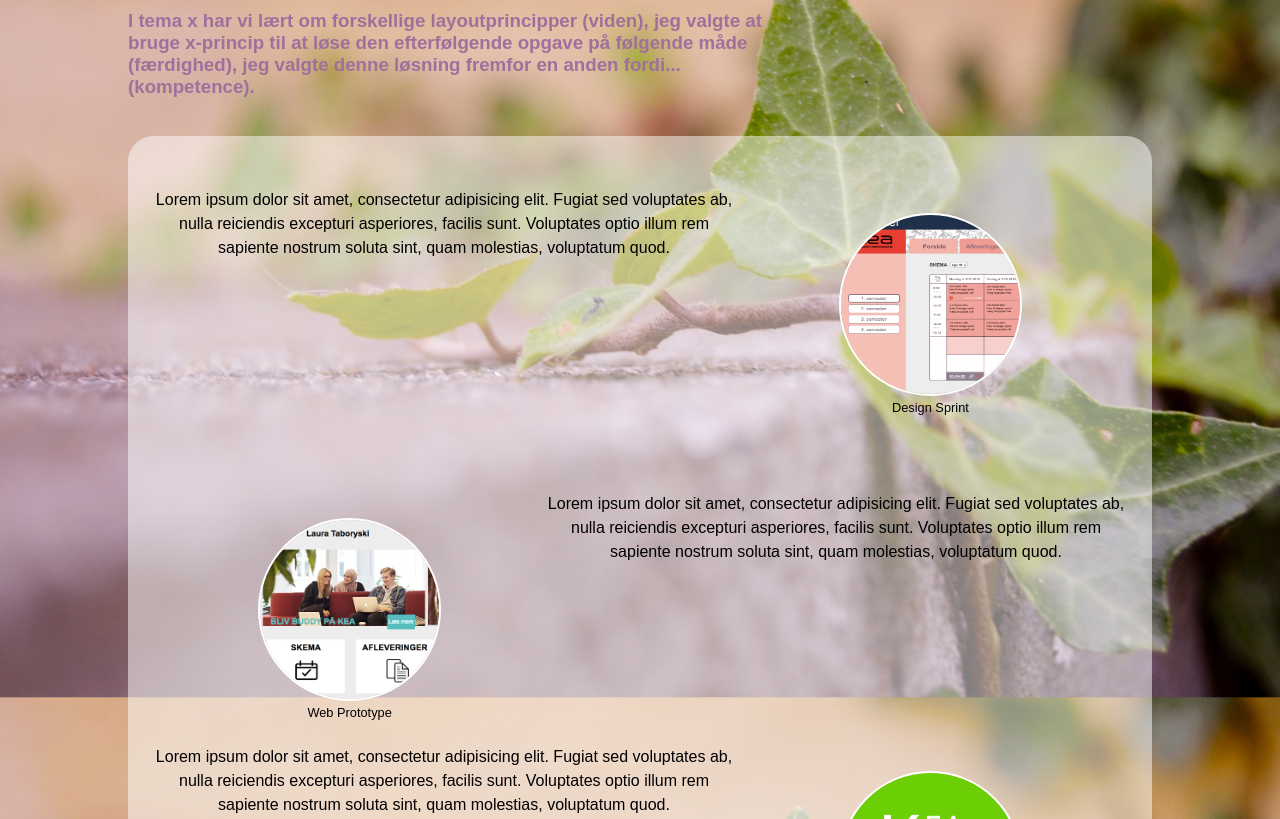
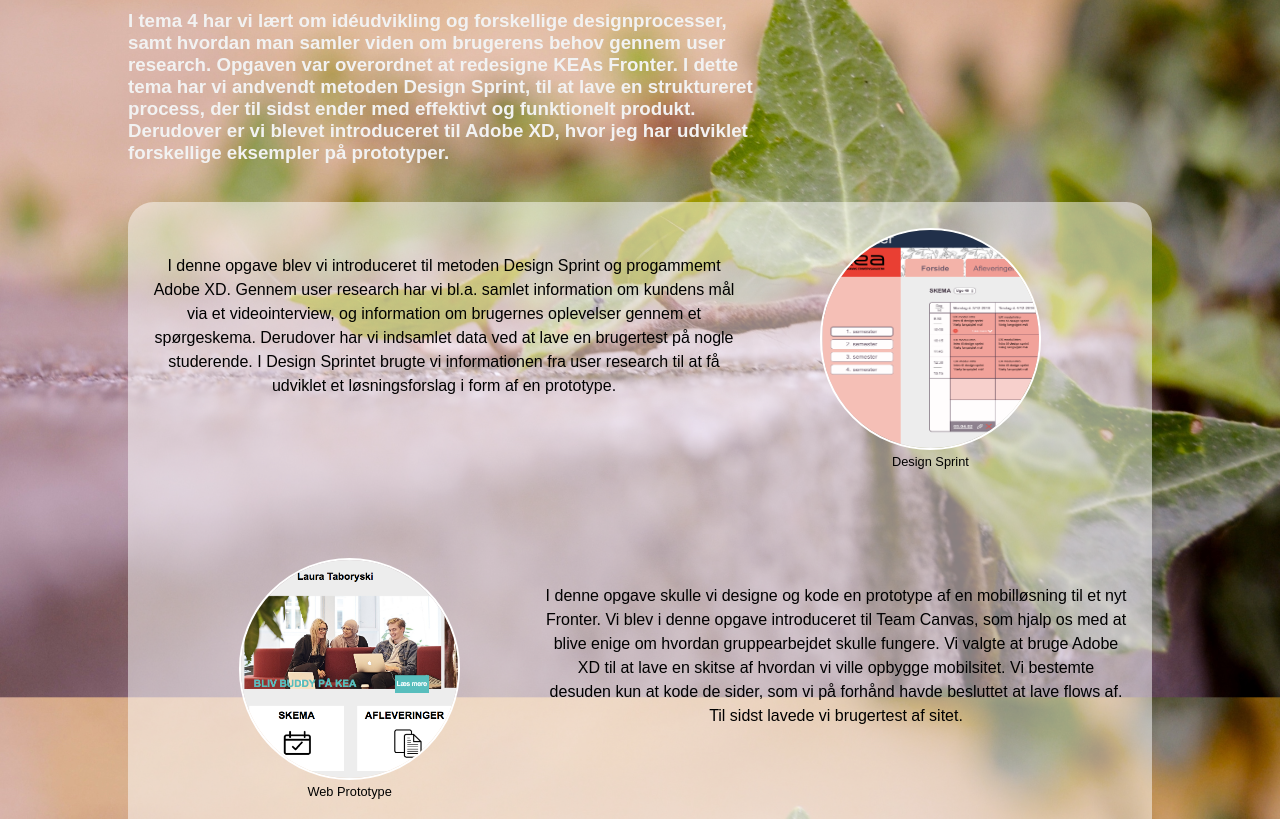
Before and after one commit to majx1185/portfolio1, a plain HTML site: page grundux.html in a window 1280 px wide. Shown: the part 173-992 px from the top of the page. Drawn offline with Linux system fonts and the light colour scheme.

Commit message:
tirs 8/1 ux tekst færdig, mangler små ting

```diff
--- a/grundux.html
+++ b/grundux.html
@@ -31,7 +31,7 @@
             <h1>Grundlæggende UX</h1>
         </div>
         <div class="underhead">
-            <h3>I tema x har vi lært om forskellige layoutprincipper (viden), jeg valgte at bruge x-princip til at løse den efterfølgende opgave på følgende måde (færdighed), jeg valgte denne løsning fremfor en anden fordi... (kompetence).</h3>
+            <h3>I tema 4 har vi lært om idéudvikling og forskellige designprocesser, samt hvordan man samler viden om brugerens behov gennem user research. Opgaven var overordnet at redesigne KEAs Fronter. I dette tema har vi andvendt metoden Design Sprint, til at lave en struktureret process, der til sidst ender med effektivt og funktionelt produkt. Derudover er vi blevet introduceret til Adobe XD, hvor jeg har udviklet forskellige eksempler på prototyper.</h3>
         </div>
 
         <div class="projects">
@@ -41,7 +41,7 @@
                     <p>Design Sprint</p>
                 </div>
                 <div class="text">
-                    <p>Lorem ipsum dolor sit amet, consectetur adipisicing elit. Fugiat sed voluptates ab, nulla reiciendis excepturi asperiores, facilis sunt. Voluptates optio illum rem sapiente nostrum soluta sint, quam molestias, voluptatum quod.</p>
+                    <p>I denne opgave blev vi introduceret til metoden Design Sprint og progammemt Adobe XD. Gennem user research har vi bl.a. samlet information om kundens mål via et videointerview, og information om brugernes oplevelser gennem et spørgeskema. Derudover har vi indsamlet data ved at lave en brugertest på nogle studerende. I Design Sprintet brugte vi informationen fra user research til at få udviklet et løsningsforslag i form af en prototype.</p>
                 </div>
             </div>
             <div class="box2">
@@ -50,7 +50,7 @@
                     <p>Web Prototype</p>
                 </div>
                 <div class="text">
-                    <p>Lorem ipsum dolor sit amet, consectetur adipisicing elit. Fugiat sed voluptates ab, nulla reiciendis excepturi asperiores, facilis sunt. Voluptates optio illum rem sapiente nostrum soluta sint, quam molestias, voluptatum quod.</p>
+                    <p>I denne opgave skulle vi designe og kode en prototype af en mobilløsning til et nyt Fronter. Vi blev i denne opgave introduceret til Team Canvas, som hjalp os med at blive enige om hvordan gruppearbejdet skulle fungere. Vi valgte at bruge Adobe XD til at lave en skitse af hvordan vi ville opbygge mobilsitet. Vi bestemte desuden kun at kode de sider, som vi på forhånd havde besluttet at lave flows af. Til sidst lavede vi brugertest af sitet.</p>
                 </div>
             </div>
             <div class="box3">
@@ -59,7 +59,7 @@
                     <p>Native App</p>
                 </div>
                 <div class="text">
-                    <p>Lorem ipsum dolor sit amet, consectetur adipisicing elit. Fugiat sed voluptates ab, nulla reiciendis excepturi asperiores, facilis sunt. Voluptates optio illum rem sapiente nostrum soluta sint, quam molestias, voluptatum quod.</p>
+                    <p>I denne opgave skulle vi fokusere på en bestemt funktion, vi synes ville være praktisk at have som KEA studerende. I gruppen startede vi med af brainstorme idéer, på baggrund af den viden vi havde indsamlet fra tidligere i temaet. Vi havde også i denne opgave lavet et Team Canvas, og på baggrund af det fik vi inddelt hjemmeopgaver til alle i gruppen. Vi brugte Adobe XD til at udvikle en prototype til mobil. Vi lavede en brugertest på nogle andre studerende i klassen, og fandt dernæst ud af hvilke ændringer der skulle laves.</p>
                 </div>
             </div>
             <div class="box4">
@@ -68,7 +68,7 @@
                     <p>Temadokumentation</p>
                 </div>
                 <div class="text">
-                    <p>Lorem ipsum dolor sit amet, consectetur adipisicing elit. Fugiat sed voluptates ab, nulla reiciendis excepturi asperiores, facilis sunt. Voluptates optio illum rem sapiente nostrum soluta sint, quam molestias, voluptatum quod.</p>
+                    <p>I denne opgave skulle vi løbende samle alt vores dokumentation for temaet. </p>
                 </div>
             </div>
         </div>
--- a/styles.css
+++ b/styles.css
@@ -8,12 +8,26 @@
         background-image: url(Billeder/splash2.png);
         background-size: 100vw 217vw;
     }
+
+    .projects img {
+        width: 30vw;
+        height: 30vw;
+        border: 0.2vw solid white;
+        border-radius: 100%;
+    }
 }
 
 @media only screen and (min-width: 1025px) {
     body {
         background-image: url(Billeder/splash.png);
         background-size: 100vw 68vw;
+    }
+
+    .projects img {
+        width: 17vw;
+        height: 17vw;
+        border: 0.2vw solid white;
+        border-radius: 100%;
     }
 }
 
@@ -117,7 +131,7 @@ body {
 }
 
 .underhead {
-    color: #a0709c;
+    color: #f2f2f2;
     padding-left: 10vw;
     padding-right: 40vw;
     padding-top: 1vw;
@@ -166,27 +180,30 @@ body {
     display: flex;
     flex-wrap: wrap;
     flex-direction: row-reverse;
+    margin-bottom: 3vw;
 }
 
 .box2,
 .box4 {
     display: flex;
     flex-wrap: wrap;
+    margin-bottom: 3vw;
+
 }
 
 .picture {
     flex-grow: 1;
     flex-basis: 0;
-    margin: 4vw 4vw 4vw 0;
+    margin: 0 4vw 4vw 0;
     text-align: center;
 }
 
 .box2 .picture {
-    margin: 4vw 0 0 4vw;
+    margin: 0 0 0 4vw;
 }
 
 .box4 .picture {
-    margin: 4vw 0 0 4vw;
+    margin: 0 0 4vw 4vw;
 }
 
 .picture p {
@@ -205,12 +222,14 @@ body {
     text-align: center;
 }
 
+/*
 .projects img {
     width: 14vw;
     height: 14vw;
     border: 0.2vw solid white;
     border-radius: 100%;
 }
+*/
 
 .projects img:hover {
     opacity: 0.65;
```
